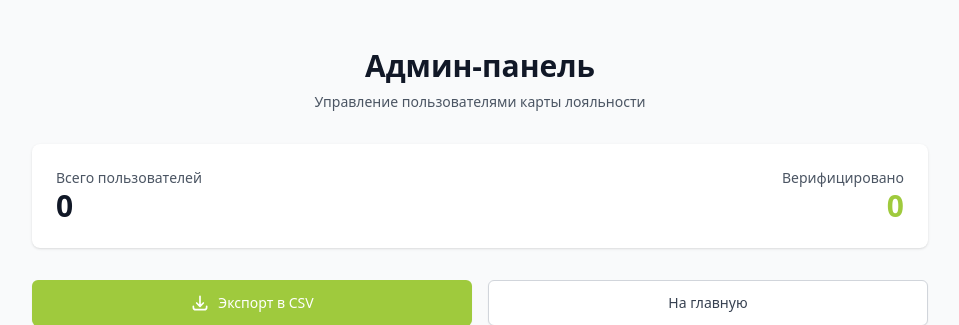
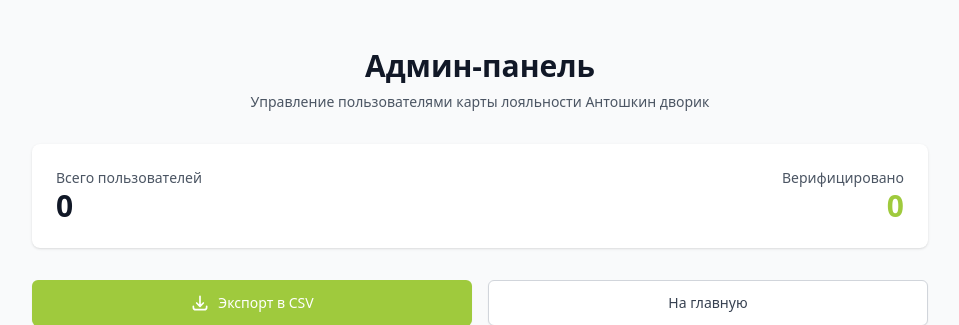
Before and after one commit to mynamemyway/antoshkin-pwa-card, a FastAPI app: page /admin in a window 1280 px wide. Shown: the top 325 px of the page, without its empty margins (160-1119 px from the left). Run offline with FastAPI, Linux system fonts and the light colour scheme; some libraries are stand-ins or nearby versions.

Commit message:
Update admin.html

```diff
--- a/templates/admin.html
+++ b/templates/admin.html
@@ -12,7 +12,7 @@
             Админ-панель
         </h1>
         <p class="mt-2 text-sm text-gray-600">
-            Управление пользователями карты лояльности
+            Управление пользователями карты лояльности Антошкин дворик
         </p>
     </div>
 
```
